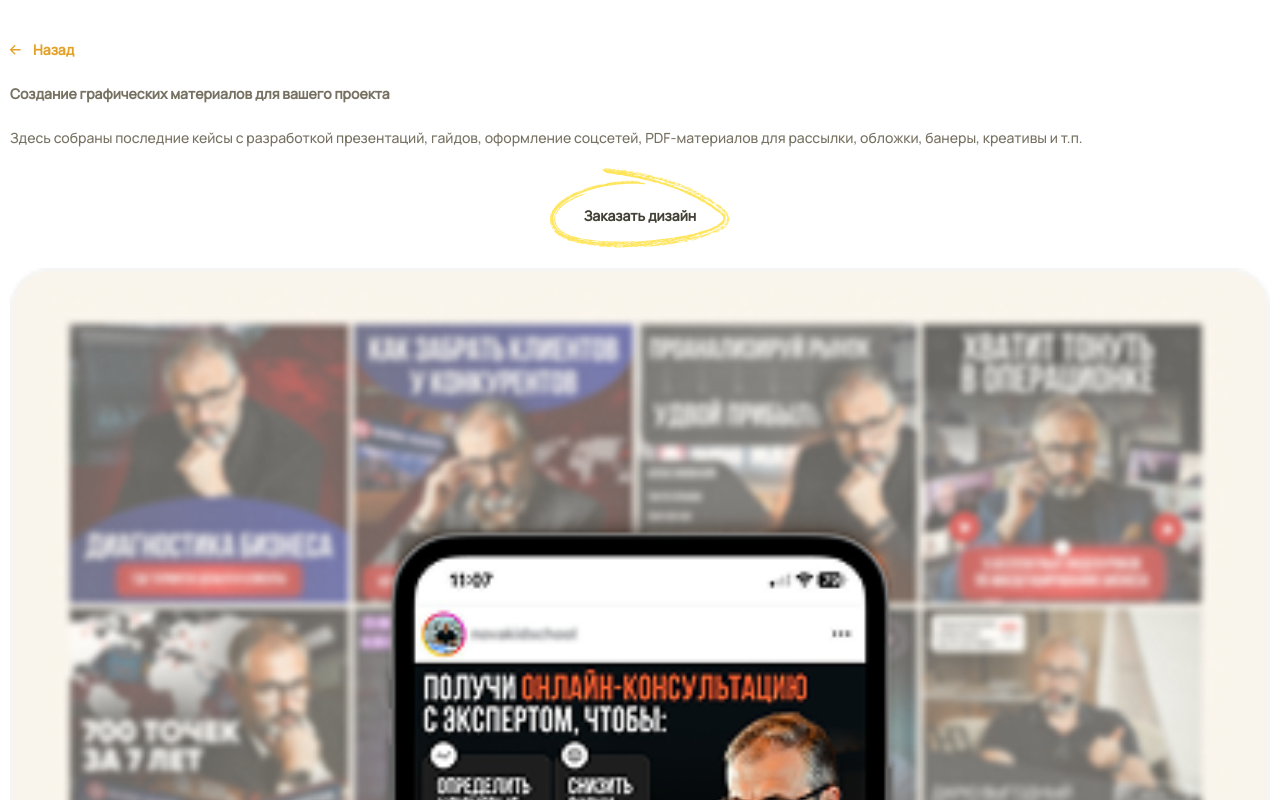
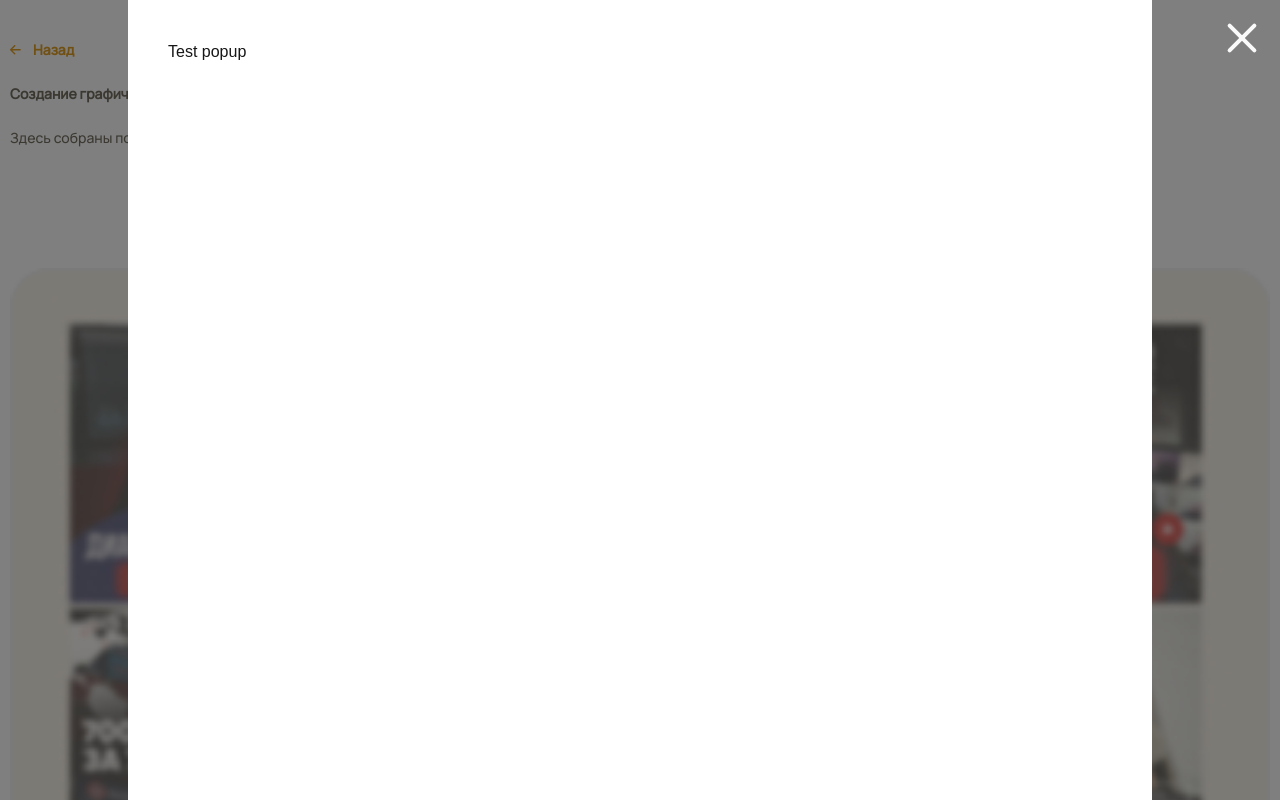
Before and after one commit to vladimirbahmetyev/ekaterina-matveeva-site, a Next.js app: page /graphMaterials in a window 1280 px wide. Shown: the top 800 px of the page. Built offline with nearby package versions, Linux system fonts and the light colour scheme.

Commit message:
Update popups

```diff
--- /dev/null
+++ b/src/app/graphMaterials/MaterialsPopupProvider.tsx
@@ -0,0 +1,80 @@
+"use client";
+import { createContext, useContext, useEffect, useState } from "react";
+import Image from "next/image";
+
+interface MaterialsPopupProvider {
+  children: React.ReactNode;
+}
+
+interface Context {
+  openPopup: (popupId: string) => void;
+  closePopup: (popupId: string) => void;
+  registerPopup: (popupId: string) => void;
+  isOpen: (popupId: string) => boolean;
+}
+
+export const PopupContext = createContext<Context>({
+  openPopup: () => {},
+  closePopup: () => {},
+  registerPopup: () => {},
+  isOpen: () => false,
+});
+
+export function MaterialsPopupProvider({ children }: MaterialsPopupProvider) {
+  const [popupState, setPopupState] = useState<Record<string, boolean>>({});
+
+  const openPopup = (popupId: string) => {
+    setPopupState({ ...popupState, [popupId]: true });
+  };
+
+  const closePopup = (popupId: string) =>
+    setPopupState({ ...popupState, [popupId]: false });
+
+  const registerPopup = (popupId: string) =>
+    setPopupState({ ...popupState, [popupId]: true });
+
+  const isOpen = (popupId: string) => popupState[popupId];
+
+  useEffect(() => {
+    if (Object.values(popupState).some((value) => !!value)) {
+      document.body.style.overflow = "hidden";
+    } else {
+      document.body.style.overflow = "auto";
+    }
+  }, [popupState]);
+
+  return (
+    <PopupContext value={{ openPopup, closePopup, registerPopup, isOpen }}>
+      {children}
+    </PopupContext>
+  );
+}
+
+export function Popup({
+  children,
+  popupId,
+}: {
+  children: React.ReactNode;
+  popupId: string;
+}) {
+  const { registerPopup, closePopup, isOpen } = useContext(PopupContext);
+  useEffect(() => {
+    registerPopup(popupId);
+  }, []);
+
+  return (
+    isOpen(popupId) && (
+      <div className="absolute h-screen w-screen bg-[#00000080] top-0 left-0 justify-center flex">
+        <Image
+          src="/svg/close.svg"
+          alt="close"
+          onClick={() => closePopup(popupId)}
+          width={60}
+          height={60}
+          className="absolute top-2 right-2 cursor-pointer"
+        />
+        <div className="bg-white w-8/10 p-10">{children}</div>
+      </div>
+    )
+  );
+}
--- a/src/app/graphMaterials/page.tsx
+++ b/src/app/graphMaterials/page.tsx
@@ -2,67 +2,96 @@ import { Text } from "@/app/ui/typography/Text";
 import { NavigationButton } from "@/app/ui/buttons/NavigationButton";
 import { OrderButton } from "@/app/ui/buttons/OrderButton";
 import { ProjectCard, ProjectCardProps } from "@/app/ui/card/ProjectCard";
+import {
+  MaterialsPopupProvider,
+  Popup,
+} from "@/app/graphMaterials/MaterialsPopupProvider";
 
-const Material: ProjectCardProps[] = [
+type popupId =
+  | "alex"
+  | "rent"
+  | "jul"
+  | "massage"
+  | "conference"
+  | "smm"
+  | "commercial"
+  | "speakers"
+  | "languageSchool"
+  | "lips"
+  | "vk";
+
+const Material: (ProjectCardProps & { popupId: popupId })[] = [
   {
     imgUrl: "/img/graphMaterials/main/presentations_1.png",
     title: "Баннеры, креативы для рекламы, превью для видео",
     tags: ["Соцсети", "Реклама", "Маркетинг"],
+    popupId: "alex",
   },
   {
     imgUrl: "/img/graphMaterials/main/presentations_2.png",
     title: "Презентация для выступления  на мероприятии",
     tags: ["Аренда костюмов", "Дизайн одежды", "Стиль жизни"],
+    popupId: "rent",
   },
   {
     imgUrl: "/img/graphMaterials/main/presentations_3.png",
     title: "Презентация для выступления\n" + "на конференции",
     tags: ["Бьюти", "Офлайн-курсы", "Уход за собой"],
+    popupId: "jul",
   },
   {
     imgUrl: "/img/graphMaterials/main/presentations_4.png",
     title: "Презентация для выступления\n" + "на конференции",
     tags: ["Стиль жизни", "Уход за собой", "Онлайн-курсы"],
+    popupId: "massage",
   },
   {
     imgUrl: "/img/graphMaterials/main/presentations_5.png",
     title: "Презентация для рекламы мероприятия",
     tags: ["Мероприятия", "Нетворкинг", "Афиша"],
+    popupId: "conference",
   },
   {
     imgUrl: "/img/graphMaterials/main/presentations_6.png",
     title: "Презентация для выступления\n" + "на конференции",
     tags: ["SMM", "Онлайн-курсы", "Маркетинг"],
+    popupId: "smm",
   },
   {
     imgUrl: "/img/graphMaterials/main/presentations_7.png",
     title: "Презентация коммерческого предложения",
     tags: ["Тендеры", "Онлайн-курс", "Заработок"],
+    popupId: "commercial",
   },
   {
     imgUrl: "/img/graphMaterials/main/presentations_8.png",
     title: "Карточки для объявления спикеров на конференции",
     tags: ["Мероприятия", "SMM", "Афиша"],
+    popupId: "speakers",
   },
   {
     imgUrl: "/img/graphMaterials/main/presentations_9.png",
     title: "Гайд для онлайн-школы сербского языка для рускоговорящих",
     tags: ["Гайд", "Языковая школа", "Лид-магнит"],
+    popupId: "languageSchool",
   },
   {
     imgUrl: "/img/graphMaterials/main/presentations_10.png",
     title: "Инфографика и буклеты для онлайн-курса",
     tags: ["Бьюти", "PDF-файлы", "Оналайн-курсы"],
+    popupId: "lips",
   },
   {
     imgUrl: "/img/graphMaterials/main/presentations_11.png",
     title: "Оформление группы ВКонтакте",
     tags: ["Соцсети", "ВКонтакте", "Бизнес"],
+    popupId: "vk",
   },
-];
+] as const;
 
 export default function GraphMaterials() {
   return (
+    <MaterialsPopupProvider>
       <div className="flex flex-col px-2.5 py-10">
         <div className="flex flex-col gap-5 pb-5">
           <div className="flex flex-col gap-6">
@@ -83,5 +112,7 @@ export default function GraphMaterials() {
           <ProjectCard {...project} key={project.title + project.imgUrl} />
         ))}
       </div>
+      <Popup popupId="test">Test popup</Popup>
+    </MaterialsPopupProvider>
   );
 }
```
Also changed, not shown: public/svg/close.svg (added). Lines whose indentation alone changed are shown as unchanged.
